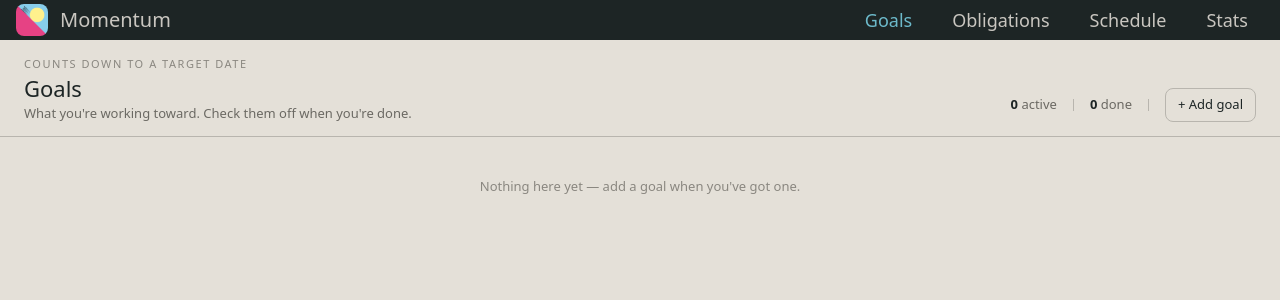
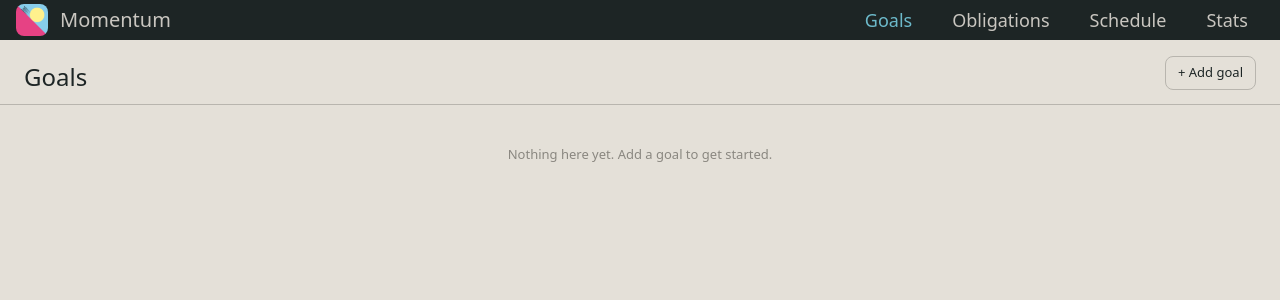
Before and after one commit to Hcookie101/momentum, a Next.js app: page /goals in a window 1280 px wide. Shown: the top 300 px of the page. Built offline with nearby package versions, Linux system fonts and the light colour scheme.

Commit message:
starting to setup supabase

```diff
--- a/app/(dashboard)/goals/page.tsx
+++ b/app/(dashboard)/goals/page.tsx
@@ -165,20 +165,14 @@
 
   function goalGroup(goal: Goal) {
     const subs = subgoals.filter((s) => s.goalId === goal.id).sort(byTarget);
-    const start = parseDate(goal.startDate);
-    const target = parseDate(goal.targetDate);
-    const today = startOfToday();
     const days = daysUntil(goal.targetDate);
-    const total = target.getTime() - start.getTime();
-    const timePct = total <= 0 ? 100
-      : Math.min(100, Math.max(0, ((today.getTime() - start.getTime()) / total) * 100));
     const subDone = subs.filter((s) => s.completed).length;
-    const pct = subs.length > 0 ? (subDone / subs.length) * 100 : timePct;
+    const pct = (subDone / subs.length) * 100;
     const status = statusFor(days, goal.completed);
     const overdue = !goal.completed && days < 0;
 
     return (
-      <li key={goal.id} className="border-b border-[#b8b5ae]/50">
+      <li key={goal.id} className="group border-b border-[#b8b5ae]/50">
         <div className={`flex items-center gap-3.5 px-6 pt-3.5 ${goal.completed ? "pb-3.5" : "pb-2"}`}>
           <button
             type="button"
@@ -206,12 +200,12 @@
             <span className="shrink-0 text-[12px] tabular-nums text-[#8a8780]">
               {fmtDate(goal.startDate)} → {fmtDate(goal.targetDate)}
             </span>
-            <span className={`w-[96px] shrink-0 text-right text-[12px] tabular-nums ${overdue ? "text-[#D26390]" : goal.completed ? "text-[#8a8780]" : "text-[#6b6963]"}`}>
+            <span className={`w-[96px] shrink-0 text-right text-[12px] tabular-nums ${overdue ? "text-[#D26390]" : goal.completed ? "text-[#8a8780]" : days >= 0 && days <= 7 ? "text-[#1D2525]" : "text-[#6b6963]"}`}>
               {status}
             </span>
           </button>
         </div>
-        {!goal.completed && (
+        {!goal.completed && subs.length > 0 && (
           <div className="px-6 pb-3.5">
             <div className="h-[3px] rounded-full bg-[#b8b5ae]/50">
               <div className="h-full rounded-full bg-[#16759b]" style={{ width: `${pct}%` }} />
@@ -226,7 +220,7 @@
             <button
               type="button"
               onClick={() => openNewSub(goal.id)}
-              className="py-0.5 text-[12px] text-[#8a8780] transition-colors hover:text-[#16759b]"
+              className="py-0.5 text-[12px] text-[#8a8780] opacity-0 transition hover:text-[#16759b] focus-visible:opacity-100 group-hover:opacity-100"
             >
               + Add subgoal
             </button>
@@ -266,7 +260,7 @@
           <span className={`min-w-0 flex-1 truncate text-[14px] ${sub.completed ? "text-[#6b6963] line-through" : "text-[#1D2525]"}`}>
             {sub.title}
           </span>
-          <span className={`shrink-0 text-[12px] tabular-nums ${overdue ? "text-[#D26390]" : sub.completed ? "text-[#8a8780]" : "text-[#6b6963]"}`}>
+          <span className={`shrink-0 text-[12px] tabular-nums ${overdue ? "text-[#D26390]" : sub.completed ? "text-[#8a8780]" : days >= 0 && days <= 7 ? "text-[#1D2525]" : "text-[#6b6963]"}`}>
             {status}
           </span>
         </button>
@@ -278,18 +272,13 @@
     <div className="flex h-[calc(100vh-40px)] flex-col bg-[#E4E0D8]">
       <div className="flex flex-wrap items-end justify-between gap-3 border-b border-[#b8b5ae] px-6 pb-3 pt-4">
         <div>
-          <p className="text-[11px] font-medium uppercase tracking-[0.14em] text-[#8a8780]">
-            Counts down to a target date
-          </p>
-          <h1 className="mt-0.5 text-[22px] font-medium leading-tight text-[#1D2525]">
+          <h1 className="mt-0.5 text-[24px] font-medium leading-tight text-[#1D2525]">
             Goals
           </h1>
-          <p className="mt-0.5 text-[13px] text-[#6b6963]">
-            What you&apos;re working toward. Check them off when you&apos;re
-            done.
-          </p>
         </div>
         <div className="flex items-center gap-4 pb-0.5 text-[13px] text-[#6b6963]">
+          {goals.length > 0 && (
+            <>
               <span>
                 <span className="font-semibold tabular-nums text-[#1D2525]">
                   {active.length}
@@ -304,6 +293,8 @@
                 done
               </span>
               <span className="h-3 w-px bg-[#b8b5ae]" />
+            </>
+          )}
           <button
             type="button"
             onClick={openNew}
@@ -317,12 +308,7 @@
       <div className="min-h-0 flex-1 overflow-auto pb-10">
         {goals.length === 0 && (
           <p className="px-6 py-10 text-center text-[13px] text-[#8a8780]">
-            Nothing here yet — add a goal when you&apos;ve got one.
-          </p>
-        )}
-        {active.length === 0 && done.length > 0 && (
-          <p className="px-6 pt-6 text-[13px] text-[#8a8780]">
-            Everything&apos;s checked off.
+            Nothing here yet. Add a goal to get started.
           </p>
         )}
         {active.length > 0 && (
@@ -359,7 +345,7 @@
                 ? `Under ${subParent.title}`
                 : targetDate
                   ? `Due ${fmtDate(targetDate)}`
-                  : "Pick a target date"}
+                  : ""}
             </p>
             <input
               type="text"
--- a/app/(dashboard)/obligations/page.tsx
+++ b/app/(dashboard)/obligations/page.tsx
@@ -146,10 +146,7 @@
     <div className="flex h-[calc(100vh-40px)] flex-col bg-[#E4E0D8]">
       <div className="flex flex-wrap items-end justify-between gap-3 border-b border-[#b8b5ae] px-6 pb-3 pt-4">
         <div>
-          <p className="text-[11px] font-medium uppercase tracking-[0.14em] text-[#8a8780]">
-            Repeats every week
-          </p>
-          <h1 className="mt-0.5 text-[22px] font-medium leading-tight text-[#1D2525]">
+          <h1 className="mt-0.5 text-[24px] font-medium leading-tight text-[#1D2525]">
             Obligations
           </h1>
           <p className="mt-0.5 text-[13px] text-[#6b6963]">
@@ -247,7 +244,7 @@
         </div>
         {obligations.length === 0 && (
           <p className="sticky bottom-3 mx-auto w-fit rounded-full border border-[#b8b5ae] bg-[#F5F3EE] px-4 py-1.5 text-[12.5px] text-[#6b6963] shadow-sm">
-            Nothing pinned yet. Pick a time above, e.g. Mon 9 AM for class.
+            Nothing added yet. Pick a time above, e.g. Mon 9 AM for class.
           </p>
         )}
       </div>
--- a/package.json
+++ b/package.json
@@ -9,6 +9,7 @@
     "lint": "eslint"
   },
   "dependencies": {
+    "@supabase/supabase-js": "^2.117.1",
     "next": "16.3.4",
     "react": "19.2.8",
     "react-dom": "19.2.8"
```
Also changed, not shown: 1 other file (tests, documents, lock files or other folders). Lines whose indentation alone changed are shown as unchanged.
